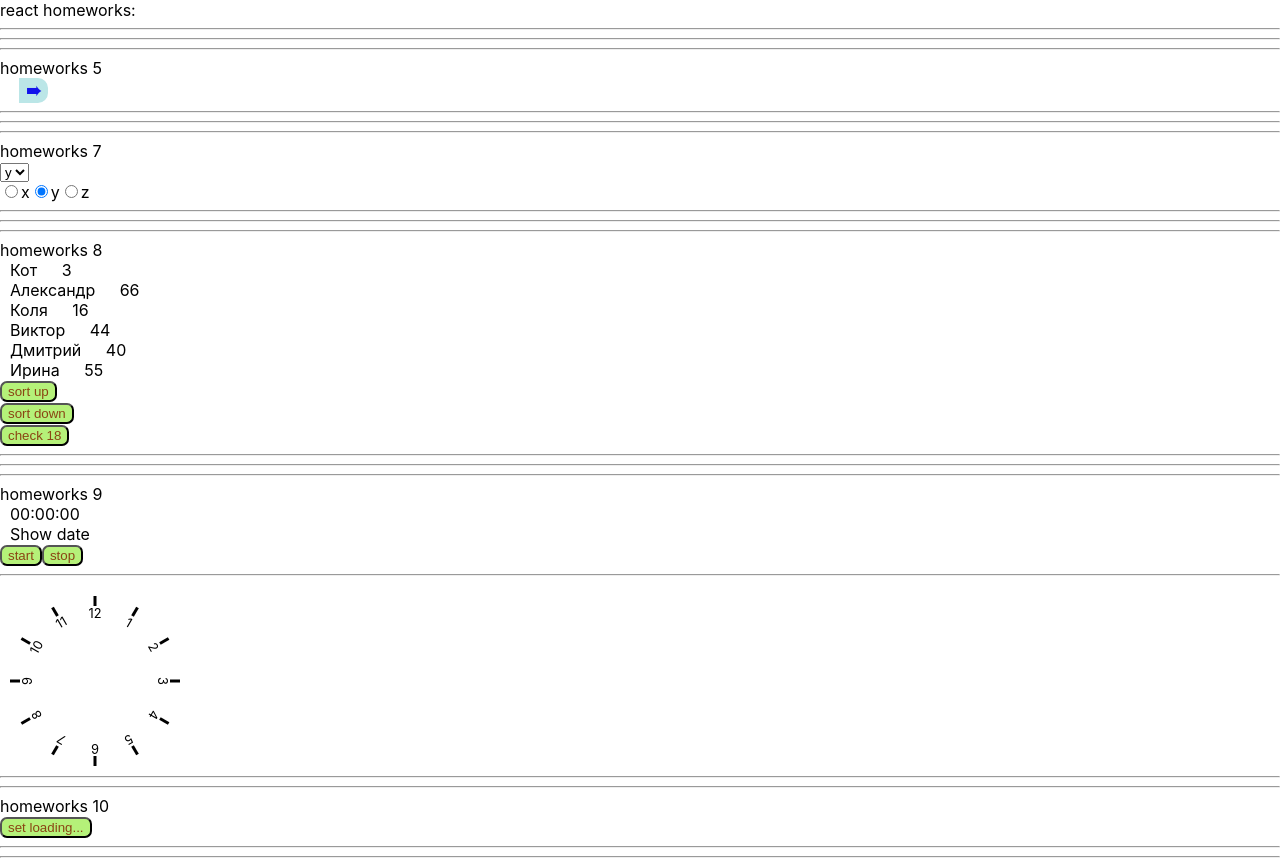
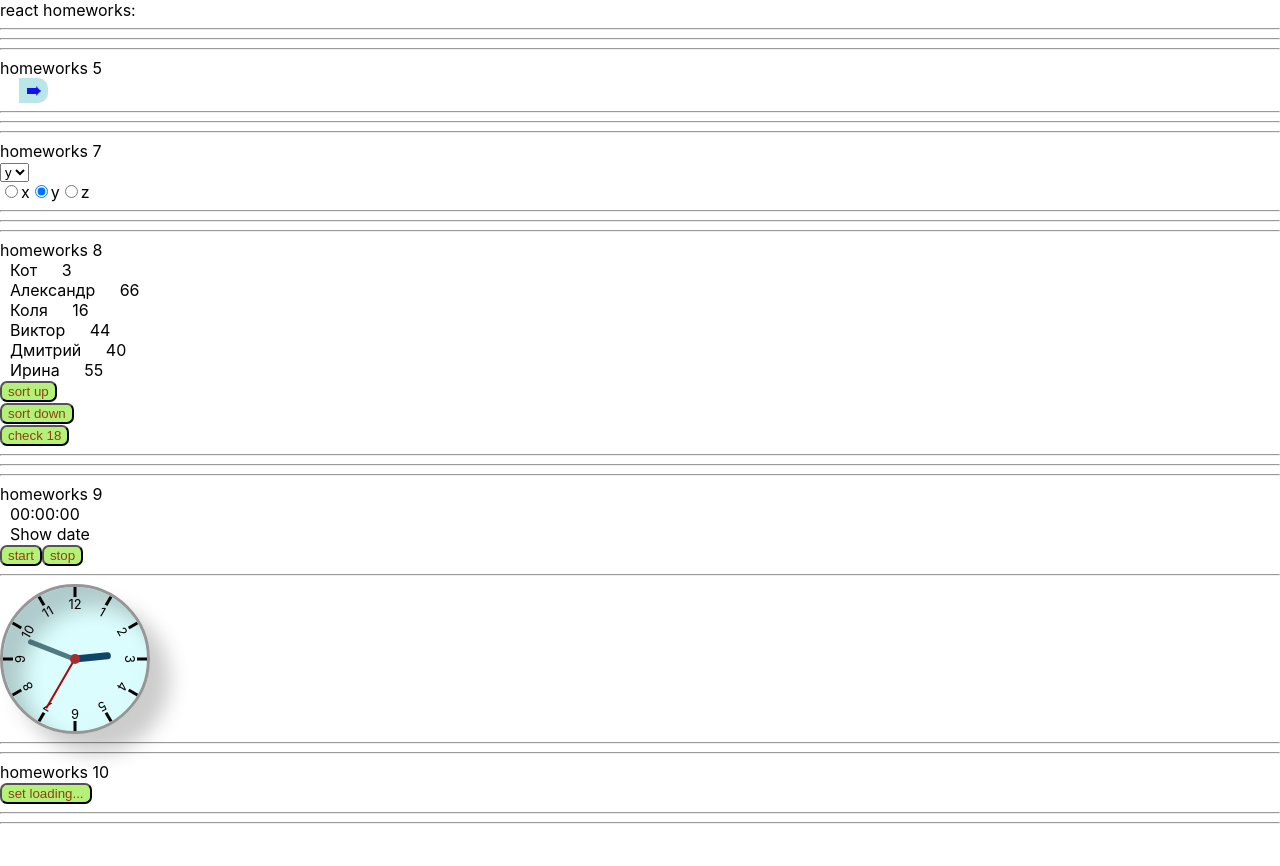
Before and after one commit to Pavel-SS/homework, a React (Create React App) app: page /#/junior in a window 1280 px wide. After the commit the page ends 832 px from the top, so only its background shows below. Built offline with nearby package versions, Linux system fonts and the light colour scheme.

Commit message:
Update Style.scss

```diff
--- a/src/p2-homeworks/h9/Style.scss
+++ b/src/p2-homeworks/h9/Style.scss
@@ -6,12 +6,19 @@ span {
     padding-right: 10px;
 }
 
-.alternativeClock{
-    position: relative;
-    width: 150px;
-    height: 150px;
-    margin: 20px 10px 30px 10px;
-}
+
+*,*::after,*::before{
+    box-sizing: border-box;
+  }
+//   .alternativeClock {
+//     background: rgb(238, 235, 235);
+//     display: flex;
+//     justify-content: center;
+//     align-items: center;
+//     min-height: 100vh;
+//     overflow: hidden;
+//   }
+
 .number {
     --roation: 0;
     position: absolute;
@@ -62,7 +69,6 @@ span {
 }
 .number6 div{
   transform: rotate(-180deg);
-
 }
 .number7 div{
   transform: rotate(-210deg);
@@ -79,3 +85,62 @@ span {
 .number11 div{
   transform: rotate(-330deg);
 }
+
+.hand {
+    /* --roation:0; */
+    position: absolute;
+    bottom: 50%;
+    left: 50%;
+
+    border: 0px solid white;
+    border-top-right-radius: 4px;
+    border-top-left-radius: 4px;
+    background-color: black;
+    transform-origin: bottom;
+    /* transform: translate(-50%) rotate(calc(var(--roation)* 1deg)); */
+    z-index: 10;
+  }
+
+  .hand.second {
+    width: 2px;
+    height: 40%;
+    background-color: rgb(170, 7, 7);
+
+  }
+  .hand.minute {
+    width: 5px;
+    height: 35%;
+    background-color: rgba(36, 79, 87, 0.753);
+  }
+  .hand.hour {
+    width: 7px;
+    height: 25%;
+    background-color: rgba(3, 58, 95, 0.945);
+
+  }
+
+  .clock {
+    width: 150px;
+    height: 150px;
+    background-color: rgba(8, 241, 241, 0.144);
+    border-radius: 50%;
+    border: 3px solid rgb(150, 150, 150);
+    box-shadow:  -8px 8px 15px rgba(225,225,225,0.05),
+         20px 20px 20px rgba(0,0,0,0.2),
+         inset -8px -8px 15px rgba(225,225,225,0.05),
+         inset 20px 20px 20px rgba(0,0,0,0.2);
+    position: relative;
+
+  }
+  .clock::after {
+    content: '';
+    height: 10px;
+    width: 10px;
+    border-radius: 50%;
+    background-color: rgb(163, 46, 46);
+    position: absolute;
+    top: 50%;
+    left: 50%;
+    transform: translateX(-50%) translateY(-50%);
+    z-index: 11;
+  }
```
